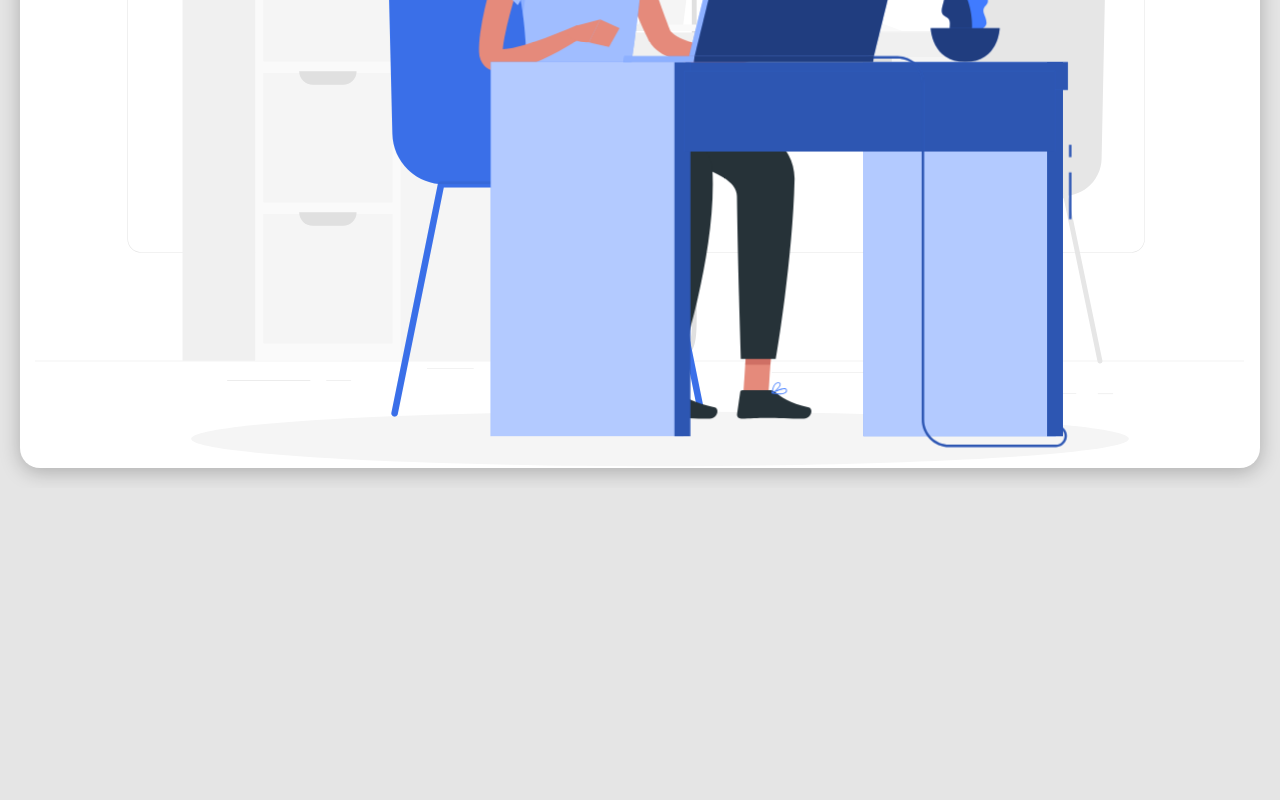
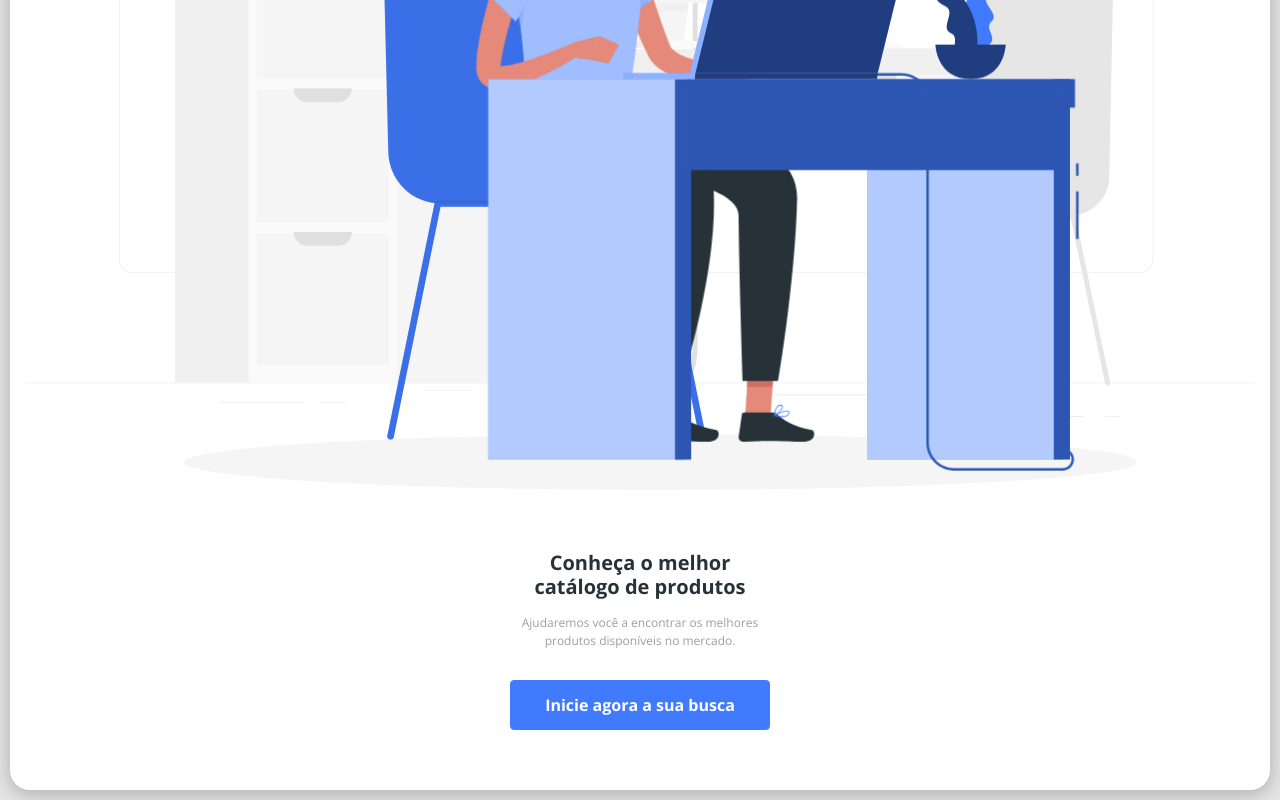
Before and after one commit to evertonlsds/projeto_catalogo_reactjs, a React (Create React App) app: page / in a window 1280 px wide. Shown: the part 591-1391 px from the top of the page. Before the commit the page ends 1079 px from the top, so only its background shows below. Built offline with nearby package versions, Linux system fonts and the light colour scheme.

Commit message:
finalizado o layout x-small

```diff
--- /dev/null
+++ b/src/components/ButtonIcon/index.tsx
@@ -0,0 +1,9 @@
+import './styles.css'
+
+export default function ButtonIcon(){
+    return(
+        <button className="btn btn-primary btn-icon">
+            <h6>Inicie agora a sua busca</h6>
+        </button>
+    )
+}
--- /dev/null
+++ b/src/components/ButtonIcon/styles.css
@@ -0,0 +1,10 @@
+.btn-icon{
+    width: 260px;
+    height: 50px;
+}
+
+.btn-icon h6{
+    padding: 4px 0;
+    color: #fff;
+    font-weight: bold;
+}
--- a/src/pages/Home/index.tsx
+++ b/src/pages/Home/index.tsx
@@ -1,4 +1,5 @@
 import { ReactComponent as MainImage } from 'assets/images/main-image.svg';
+import ButtonIcon from 'components/ButtonIcon';
 import Navbar from 'components/Navbar';
 import './styles.css';
 
@@ -10,6 +11,8 @@
         <div className="home-card">
           <div className="home-content-container">
             <h1>Conheça o melhor catálogo de produtos</h1>
+            <p>Ajudaremos você a encontrar os melhores produtos disponíveis no mercado.</p>
+            <ButtonIcon/>
           </div>
           <div className="home-image-container">
             <MainImage />
--- a/src/pages/Home/styles.css
+++ b/src/pages/Home/styles.css
@@ -1,24 +1,39 @@
 .home-container {
-  padding: 20px;
-  font-size: 26px;
+  padding: 10px;
+  font-size: 20px;
   text-align: center;
 }
 .home-card {
+  display: flex;
+  flex-direction: column-reverse;
   background: #ffffff;
   box-shadow: 0px 4px 20px rgba(0, 0, 0, 0.25);
   border-radius: 20px;
 }
 
-.home-content-container{
+.home-content-container {
+    display: flex;
+    flex-direction: column;
+    align-items: center;
+    padding: 10px 10px 60px 10px;
+}
+
+.home-content-container h1 {
+    width: 260px;
+    font-size: 1em;
+    margin-bottom: 15px;
 
 }
 
-.home-content-container h1 {
-  font-size: 1em;
+.home-content-container p {
+    width: 260px;
+    font-size: 0.6em;
+    color:#9e9e9e ;
+    margin-bottom:30px;
 }
 
 .home-image-container {
-  padding: 0 15px;
+  padding: 50px 15px;
 }
 
 .home-image-container svg {
```
